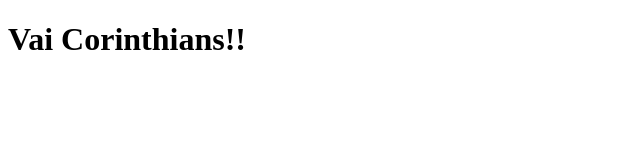
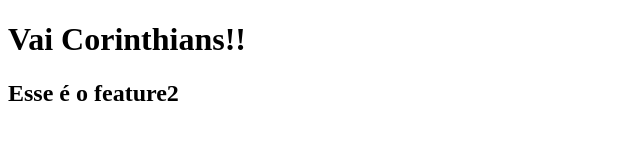
Before and after one commit to WesleyAlves2004/javascript-git, a plain HTML site: page index.html in a window 1280 px wide. Shown: the whole page, without its empty margins (0-640 px from the left). Drawn offline with Linux system fonts and the light colour scheme.

Commit message:
Adicionando a feature1

```diff
--- a/index.html
+++ b/index.html
@@ -11,6 +11,7 @@
 <body>
     <script src="script.js"></script>
     <h1>Vai Corinthians!!</h1>
+    <h2>Esse é o feature2</h2>
 </body>
 
 </html>
```
